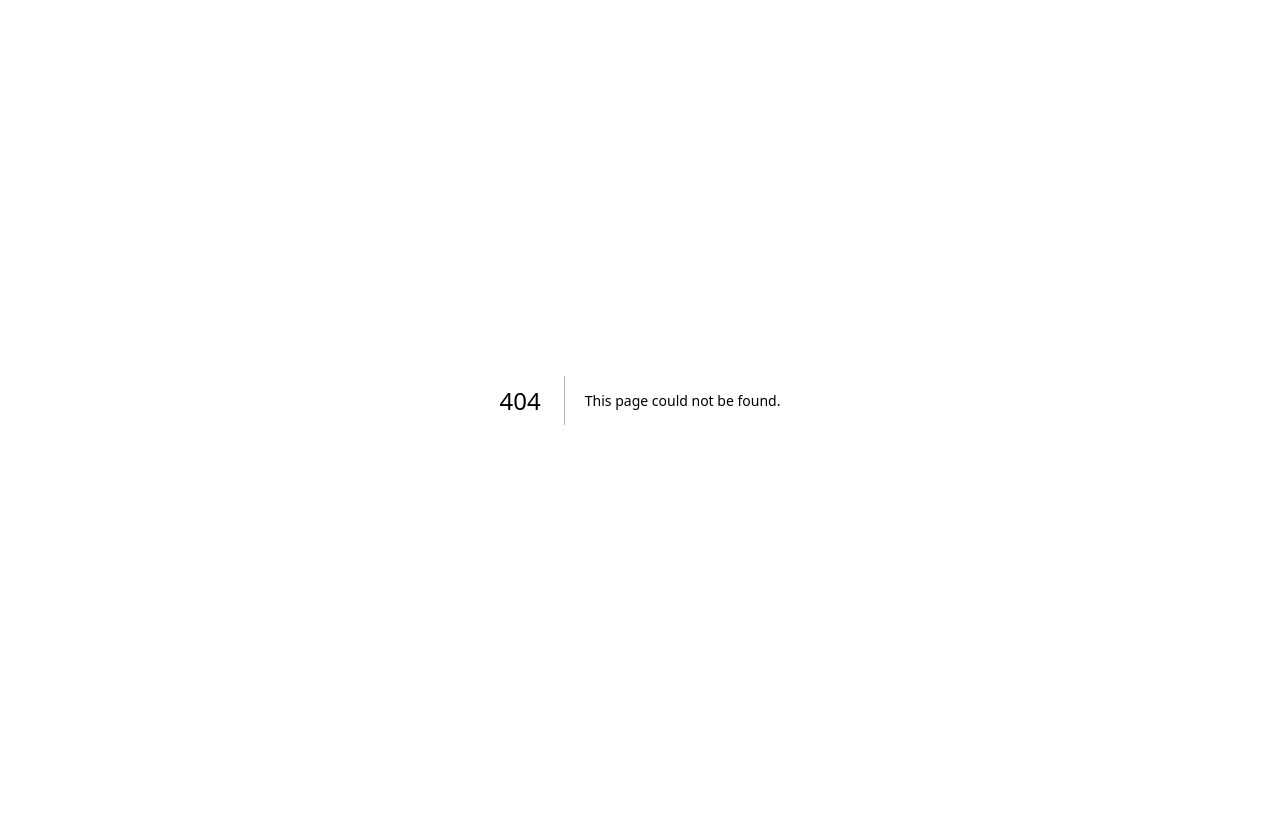
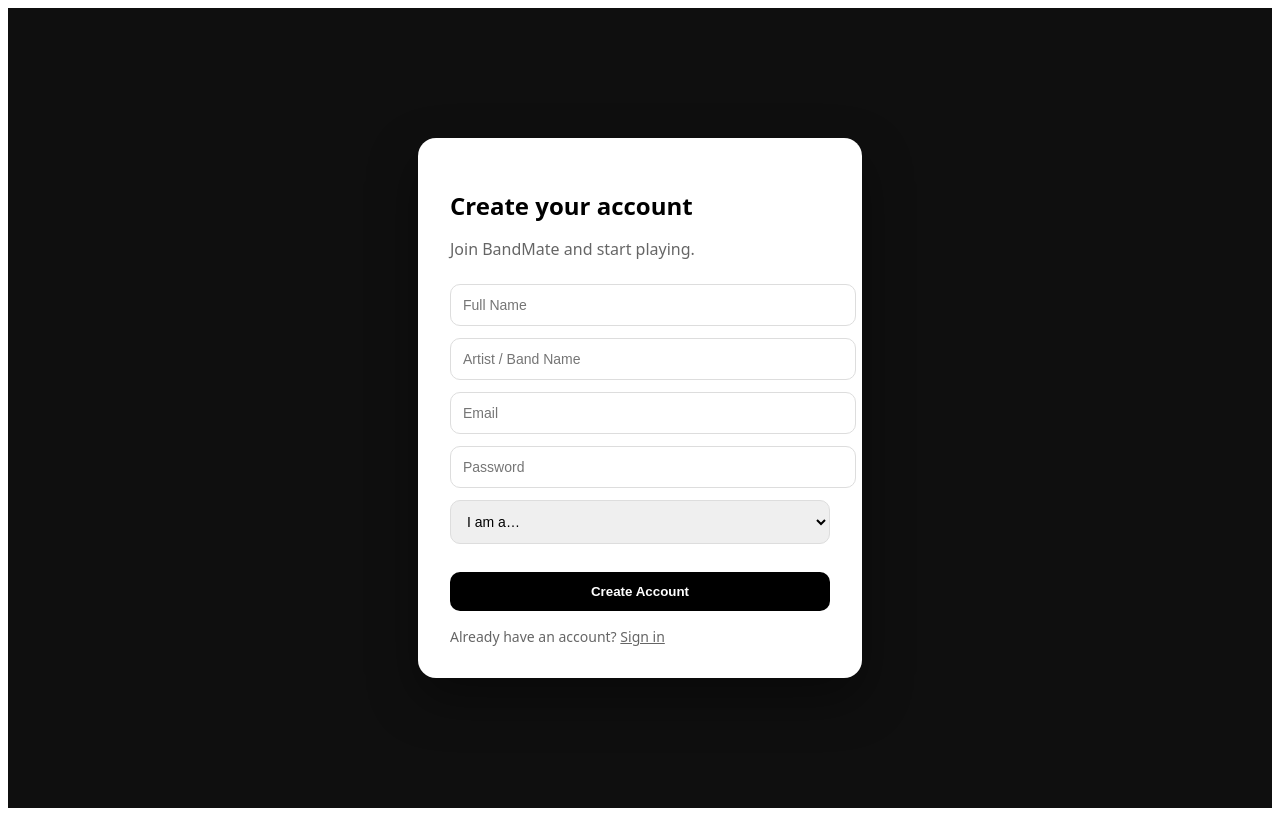
Before and after one commit to mejiasergio2002-max/BandMate, a Next.js app: page /register in a window 1280 px wide. Before the commit this address had no page. Built offline with nearby package versions, Linux system fonts and the light colour scheme.

Commit message:
Restore landing page and add register page

```diff
--- /dev/null
+++ b/app/register/page.tsx
@@ -0,0 +1,94 @@
+'use client'
+
+import { useState } from 'react'
+import { useRouter } from 'next/navigation'
+
+export default function RegisterPage() {
+  const router = useRouter()
+  const [loading, setLoading] = useState(false)
+
+  const handleRegister = () => {
+    setLoading(true)
+
+    // fake submit (safe placeholder)
+    setTimeout(() => {
+      router.push('/feed')
+    }, 800)
+  }
+
+  return (
+    <div
+      style={{
+        minHeight: '100vh',
+        background: '#0f0f0f',
+        display: 'flex',
+        alignItems: 'center',
+        justifyContent: 'center',
+        fontFamily: 'system-ui, -apple-system',
+      }}
+    >
+      <div
+        style={{
+          width: 380,
+          padding: 32,
+          borderRadius: 18,
+          background: '#fff',
+          boxShadow: '0 20px 50px rgba(0,0,0,0.4)',
+        }}
+      >
+        <h2 style={{ marginBottom: 6 }}>Create your account</h2>
+        <p style={{ opacity: 0.6, marginBottom: 24 }}>
+          Join BandMate and start playing.
+        </p>
+
+        <input placeholder="Full Name" style={inputStyle} />
+        <input placeholder="Artist / Band Name" style={inputStyle} />
+        <input placeholder="Email" type="email" style={inputStyle} />
+        <input placeholder="Password" type="password" style={inputStyle} />
+
+        <select style={inputStyle}>
+          <option value="">I am a…</option>
+          <option value="artist">Artist</option>
+          <option value="viewer">Viewer</option>
+        </select>
+
+        <button
+          onClick={handleRegister}
+          disabled={loading}
+          style={{
+            width: '100%',
+            marginTop: 16,
+            padding: '12px 0',
+            borderRadius: 10,
+            border: 'none',
+            background: '#000',
+            color: '#fff',
+            fontWeight: 600,
+            cursor: 'pointer',
+          }}
+        >
+          {loading ? 'Creating account…' : 'Create Account'}
+        </button>
+
+        <div style={{ marginTop: 16, fontSize: 14, opacity: 0.6 }}>
+          Already have an account?{' '}
+          <span
+            style={{ textDecoration: 'underline', cursor: 'pointer' }}
+            onClick={() => router.push('/')}
+          >
+            Sign in
+          </span>
+        </div>
+      </div>
+    </div>
+  )
+}
+
+const inputStyle = {
+  width: '100%',
+  padding: '12px',
+  marginBottom: 12,
+  borderRadius: 10,
+  border: '1px solid #ddd',
+  fontSize: 14,
+}
```
